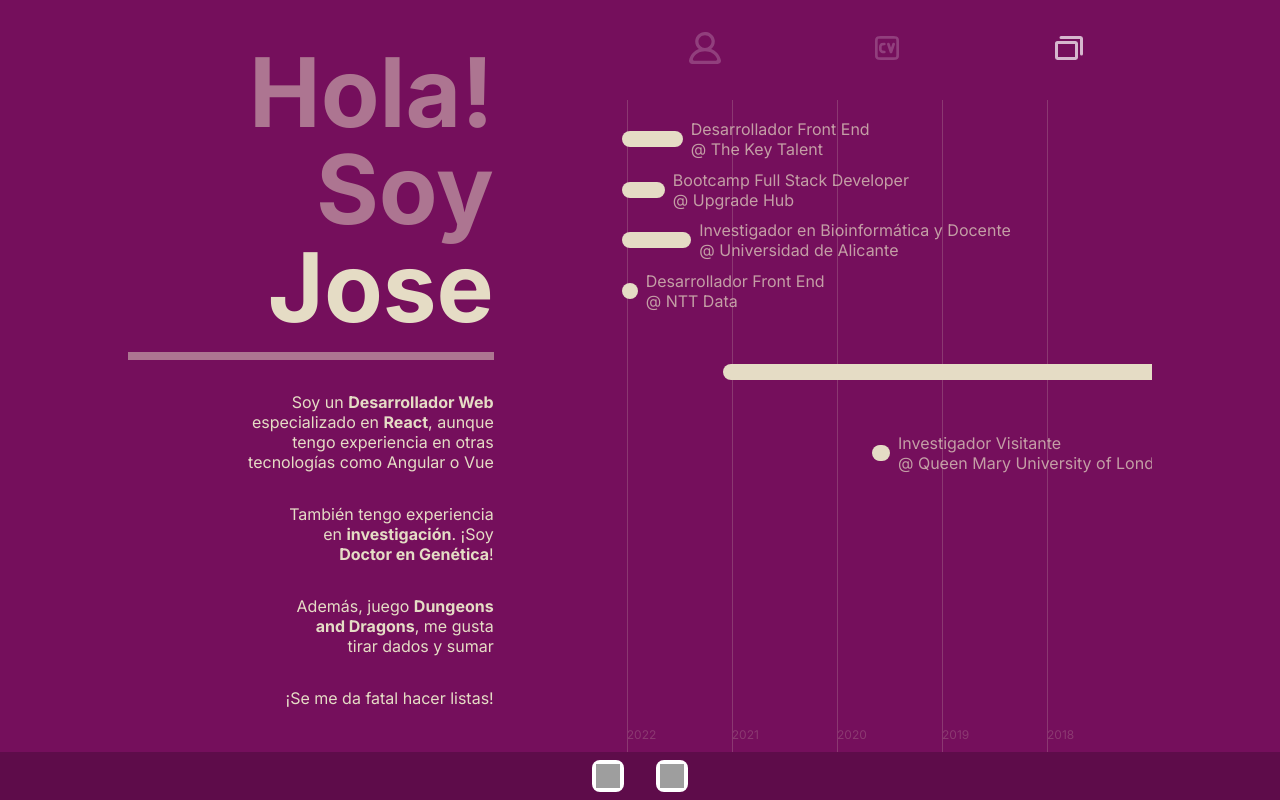
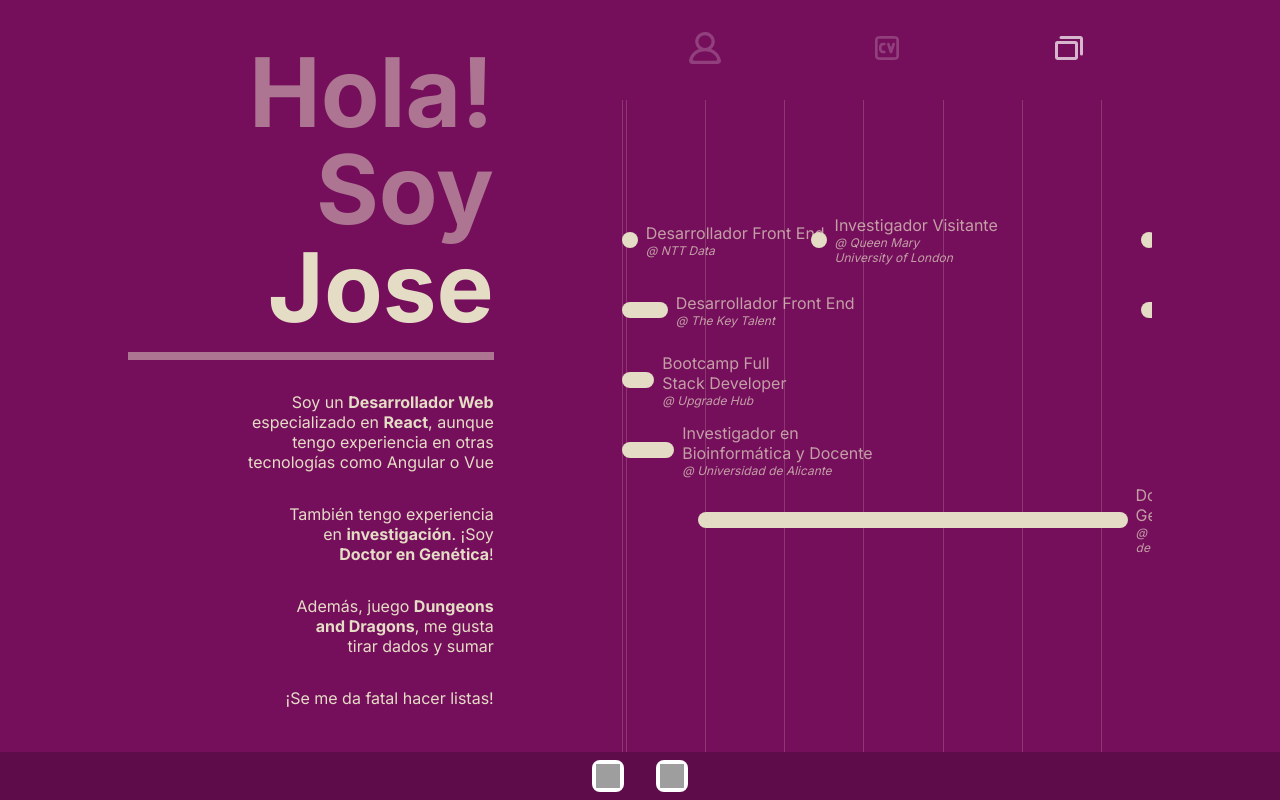
Before and after one commit to joseignacioLS/portfolio, a Next.js app: page / in a window 1280 px wide. Both pictures are taken after a click on the button 1068 px from the left and 50 px from the top of the page. Built offline with nearby package versions, Linux system fonts and the light colour scheme; grey boxes are pictures that could not be loaded.

Commit message:
timeline refactor

```diff
--- a/src/components/Pages/Projects/Projects.module.scss
+++ b/src/components/Pages/Projects/Projects.module.scss
@@ -1,20 +1,20 @@
 @use "../../../styles/variables";
 
 .projects {
+  width: 100%;
+  height: 100%;
+  overflow: auto;
+
+  .scrollWrapper {
     position: relative;
 
     width: 100%;
+    min-height: 700px;
     height: 100%;
 
     padding: variables.$gap_s 0 variables.$gap_l;
 
     flex-shrink: 0;
-
-  display: flex;
-  flex-direction: column;
-  justify-content: space-evenly;
-  align-items: flex-start;
-  gap: variables.$gap_xs;
 
     overflow: auto;
 
@@ -26,35 +26,44 @@
       cursor: grabbing;
     }
 
+  }
+
   &::-webkit-scrollbar {
     display: none;
   }
 
   .year {
-    @include variables.quote;
     flex-shrink: 0;
     position: absolute;
-    top: 0;
+    top: 0px;
     height: 100%;
     width: 1px;
     background-color: variables.$color_bone;
     opacity: variables.$op_low;
 
+    &.now::before {
+      bottom: 50%;
+    }
+
     &::before {
       content: attr(data-year);
       position: absolute;
-      left: 0;
+      left: -8px;
       bottom: 10px;
+      rotate: 90deg;
     }
 
     @include variables.tablet_rules {
       display: none;
+
       &:nth-child(2n + 1) {
         display: block;
       }
     }
+
     @include variables.mobile_rules {
       display: none;
+
       &:nth-child(4n + 1) {
         display: block;
       }
@@ -62,8 +71,10 @@
   }
 
   .timeline {
+    position: absolute;
     box-sizing: content-box;
     width: 100%;
+    height: 80px;
     display: flex;
     flex-direction: row;
     align-items: center;
@@ -78,7 +89,7 @@
       border-radius: 1000px;
 
       @include variables.mobile_rules {
-        &:target + .tag {
+        &:target+.tag {
           height: auto;
           overflow: visible;
         }
@@ -92,6 +103,11 @@
       text-wrap: balance;
 
       opacity: variables.$op_high;
+
+      .entity {
+        @include variables.quote;
+        font-style: italic;
       }
     }
   }
+}
--- a/src/components/Pages/Projects/Projects.tsx
+++ b/src/components/Pages/Projects/Projects.tsx
@@ -1,15 +1,26 @@
 import { educationAndExperienceItems } from "@/constants/profileData";
 import styles from "./Projects.module.scss";
-import { useState } from "react";
+import { ReactNode, useState } from "react";
 
-const baseYear = 2009;
+const baseYear = Math.min(
+  ...educationAndExperienceItems.map((entry) =>
+    entry.startDate.getUTCFullYear()
+  )
+);
+
 const minTime = new Date(`${baseYear + 8}-01-01`).getTime();
 const totalTime = new Date().getTime() - minTime;
-const years = Array.from(
-  new Array(new Date().getUTCFullYear() - baseYear + 1)
-).map((_, index) => {
+
+const years = Array.from(new Array(new Date().getUTCFullYear() - baseYear + 1))
+  .map((_, index) => {
     return new Date().getUTCFullYear() - index;
+  })
+  .filter((_, i, arr) => {
+    return i % Math.floor(arr.length / 10) === 0;
   });
+
+const tagWidth = 200;
+const factor = 4;
 
 const Projects = () => {
   const [dragging, setDragging] = useState(false);
@@ -17,15 +28,18 @@ const Projects = () => {
   const handleDrag = (event: React.MouseEvent) => {
     // scroll section horizontally on drag
     if (dragging) {
-      const diff = event.movementX;
+      const diffX = event.movementX;
+      const diffY = event.movementY;
       const projects = event.currentTarget;
       if (!projects) return;
-      projects.scrollLeft -= diff;
+      projects.scrollLeft -= diffX;
+      projects.scrollTop -= diffY;
     }
   };
   return (
-    <section
-      className={styles.projects}
+    <section className={styles.projects}>
+      <div
+        className={styles.scrollWrapper}
         onMouseDown={(e) => {
           e.stopPropagation();
           setDragging(true);
@@ -40,6 +54,13 @@ const Projects = () => {
         }}
         onMouseMove={handleDrag}
       >
+        <div
+          className={`${styles.year} ${styles.now}`}
+          style={{
+            left: `0px`,
+          }}
+          data-year={new Date().getUTCMonth() >= 5 ? "Now" : ""}
+        ></div>
         {years.map((year) => {
           const timeDistance =
             new Date().getTime() - new Date(year + "/01/01").getTime();
@@ -48,44 +69,73 @@ const Projects = () => {
               key={year}
               className={styles.year}
               style={{
-              left: `${100 * (timeDistance / totalTime)}%`,
+                left: `${factor * 100 * (timeDistance / totalTime)}px`,
               }}
               data-year={year}
             ></div>
           );
         })}
-      {educationAndExperienceItems
+        {
+          educationAndExperienceItems
             .sort((a, b) => {
               const aEndDate = (a.endDate || new Date()).getTime();
               const bEndDate = (b.endDate || new Date()).getTime();
               return bEndDate - aEndDate;
             })
-        .map((item) => {
+            .reduce(
+              (acc: { items: ReactNode[]; rows: number[] }, item) => {
                 const startDate = item.startDate.getTime();
                 const endDate = (item.endDate || new Date()).getTime();
                 const timeSinceFinish = new Date().getTime() - endDate;
                 const duration = endDate - startDate;
-          return (
+
+                const startPosition =
+                  factor * 100 * (timeSinceFinish / totalTime);
+                let row = acc.rows.length;
+                for (let i = 0; i < acc.rows.length; i++) {
+                  if (startPosition >= acc.rows[i]) {
+                    row = i;
+                    break;
+                  }
+                }
+                const width = factor * 100 * (duration / totalTime);
+                const endPosition = startPosition + width + tagWidth;
+                acc.rows[row] = endPosition;
+                return {
+                  rows: [...acc.rows],
+                  items: [
+                    ...acc.items,
                     <div
                       key={`${item.title}-${startDate}`}
                       className={styles.timeline}
                       style={{
-                paddingLeft: `${100 * (timeSinceFinish / totalTime)}%`,
+                        top: `${100 + row * 70}px`,
+                        paddingLeft: `${
+                          factor * 100 * (timeSinceFinish / totalTime)
+                        }px`,
                       }}
                     >
                       <div
                         className={styles.line}
                         style={{
-                  width: `${100 * (duration / totalTime)}%`,
+                          width: `${factor * 100 * (duration / totalTime)}px`,
                         }}
                       ></div>
-              <div className={styles.tag}>
+                      <div
+                        className={styles.tag}
+                        style={{ width: `${tagWidth}px` }}
+                      >
                         <p>{item.title}</p>
-                <p>@ {item.entity}</p>
+                        <p className={styles.entity}>@ {item.entity}</p>
                       </div>
+                    </div>,
+                  ],
+                };
+              },
+              { rows: [0], items: [] }
+            ).items
+        }
       </div>
-          );
-        })}
     </section>
   );
 };
```
Lines whose indentation alone changed are shown as unchanged.
